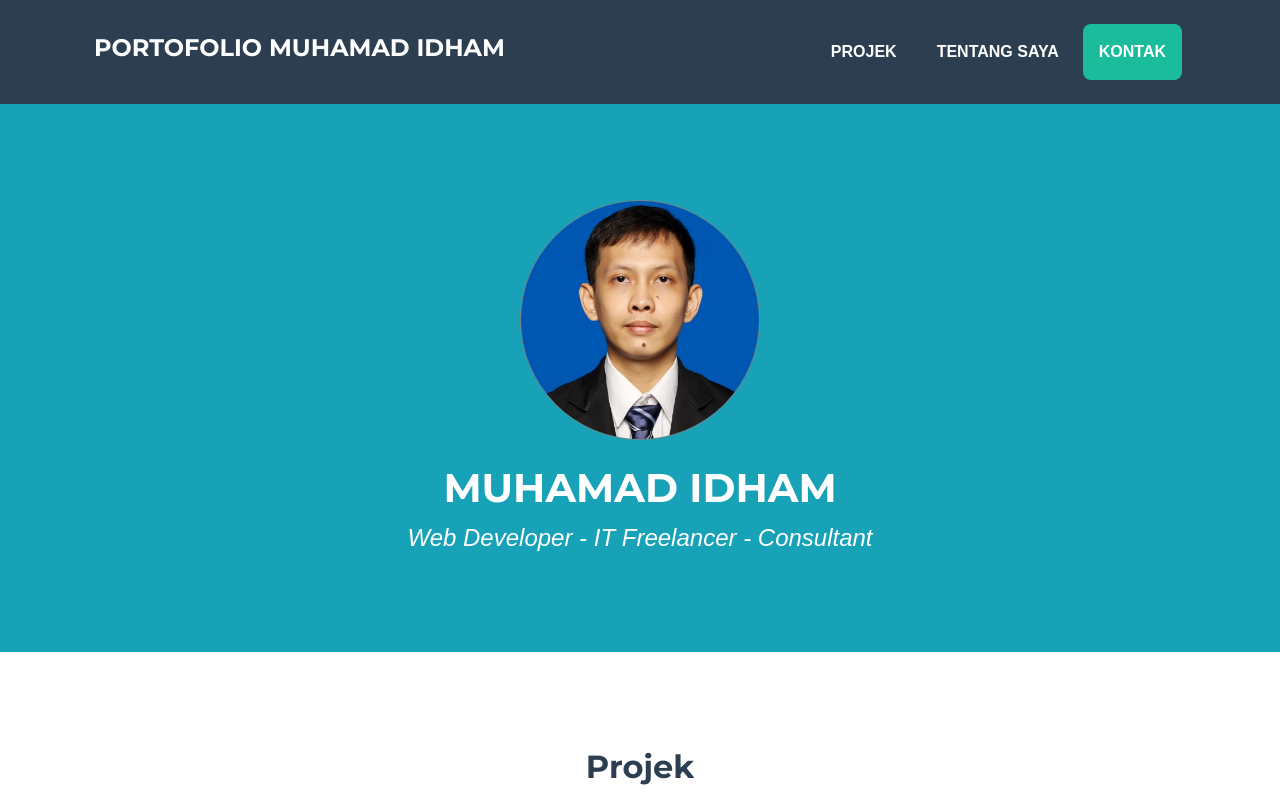
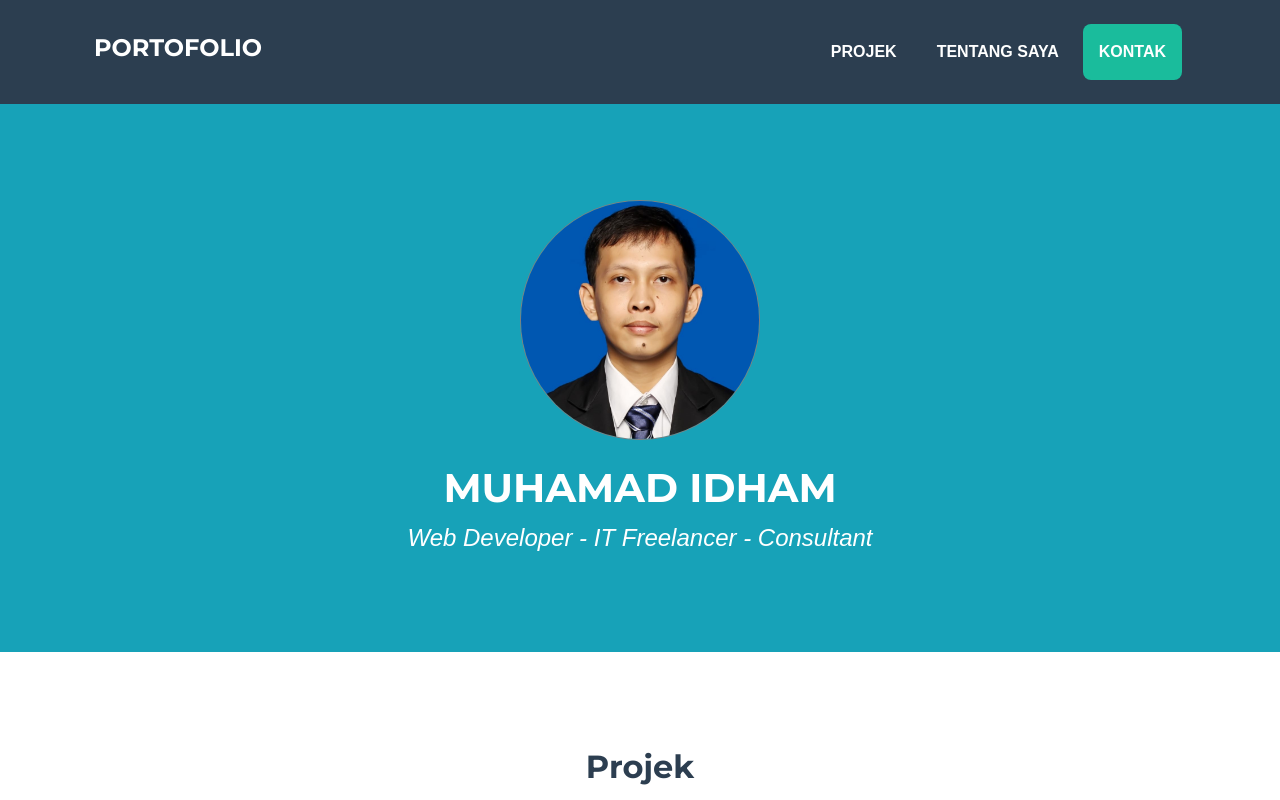
Before and after one commit to muhamad-idham/muhamad-idham.github.io, a plain HTML site: page index.html in a window 1280 px wide. Shown: the top 800 px of the page. Drawn offline with nearby package versions, Linux system fonts and the light colour scheme; a web font is replaced by a local one.

Commit message:
Update index.html

```diff
--- a/index.html
+++ b/index.html
@@ -6,7 +6,7 @@
         <meta name="viewport" content="width=device-width, initial-scale=1, shrink-to-fit=no" />
         <meta name="description" content="" />
         <meta name="author" content="" />
-        <title>Portofolio</title>
+        <title>Portofolio Muhamad Idham</title>
 
         <style type="text/css">
         body { font-family: Arial; }
@@ -37,7 +37,7 @@
         <!-- Navigation-->
         <nav class="navbar navbar-expand-lg bg-secondary text-uppercase fixed-top" id="mainNav">
             <div class="container">
-                <a class="navbar-brand page-scroll" href="#page-top"><h4>Portofolio Muhamad Idham</h4></a>
+                <a class="navbar-brand page-scroll" href="#page-top"><h4>Portofolio</h4></a>
                 <button class="navbar-toggler navbar-toggler-right text-uppercase font-weight-bold bg-primary text-white rounded" type="button" data-toggle="collapse" data-target="#navbarResponsive" aria-controls="navbarResponsive" aria-expanded="false" aria-label="Toggle navigation">
                     Menu
                     <i class="fas fa-bars"></i>
```
